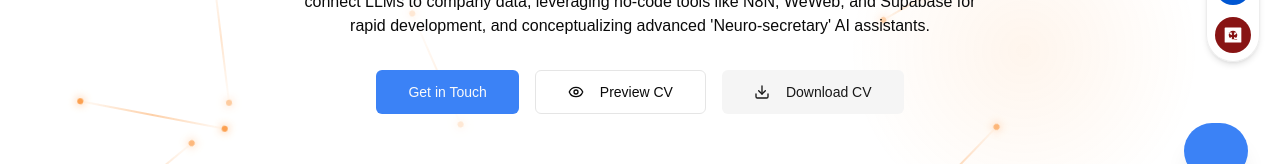
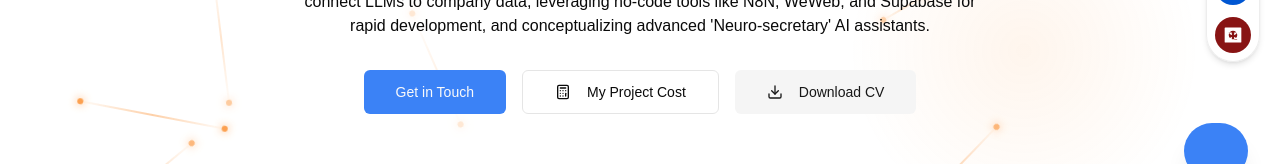
Before and after one commit to MS0C54073/muzoprof, a Next.js app: page / in a window 1280 px wide. Shown: the part 509-673 px from the top of the page. Built offline with nearby package versions, Linux system fonts and the light colour scheme; what @genkit-ai/googleai, genkit would draw is missing.

Commit message:
Change Preview CV to My Project Cost (a button) that leads to calculator

```diff
--- a/src/app/page.tsx
+++ b/src/app/page.tsx
@@ -7,7 +7,7 @@ import Link from 'next/link';
 import TranslatedText from '@/app/components/translated-text';
 import { Button } from '@/components/ui/button';
 import { SocialIcons } from '@/components/social-icons';
-import { ArrowRight, Award, BrainCircuit, Calendar, Code, Download, Eye, ExternalLink, Github, Globe, GraduationCap, Loader2, Mail, Network, Phone, Server, Shield, Smartphone, Star, Users, Check, UserCog, ChevronDown } from 'lucide-react';
+import { ArrowRight, Award, BrainCircuit, Calendar, Code, Download, Eye, ExternalLink, Github, Globe, GraduationCap, Loader2, Mail, Network, Phone, Server, Shield, Smartphone, Star, Users, Check, UserCog, ChevronDown, Calculator } from 'lucide-react';
 import { Card, CardContent, CardHeader, CardTitle, CardDescription } from '@/components/ui/card';
 import { Badge } from '@/components/ui/badge';
 import {
@@ -141,7 +141,7 @@ const experiences = [
             "Supported data backup, system updates."
         ]
     },
-    {
+     {
       title: "Customer Care Assistant",
       company: "VITALITE Group",
       duration: "2021 (Temporal Contract)",
@@ -859,14 +859,16 @@ export default function Home() {
             <Button asChild size="lg">
               <a href="#contact"><TranslatedText text="Get in Touch" /></a>
             </Button>
-            <Button onClick={() => generateCv('preview')} size="lg" variant="outline" disabled={isGenerating}>
-                  {isGenerating ? <Loader2 className="mr-2 h-5 w-5 animate-spin" /> : <Eye className="mr-2 h-5 w-5" />}
-                  <TranslatedText text="Preview CV" />
-              </Button>
-              <Button onClick={() => generateCv('download')} size="lg" variant="secondary" disabled={isGenerating}>
+            <Button asChild size="lg" variant="outline">
+              <Link href="/it-service-calculator">
+                  <Calculator className="mr-2 h-5 w-5" />
+                  <TranslatedText text="My Project Cost" />
+              </Link>
+            </Button>
+            <Button onClick={() => generateCv('download')} size="lg" variant="secondary" disabled={isGenerating}>
                   {isGenerating ? <Loader2 className="mr-2 h-5 w-5 animate-spin" /> : <Download className="mr-2 h-5 w-5" />}
                   <TranslatedText text="Download CV" />
-              </Button>
+            </Button>
           </div>
         </section>
 
```
